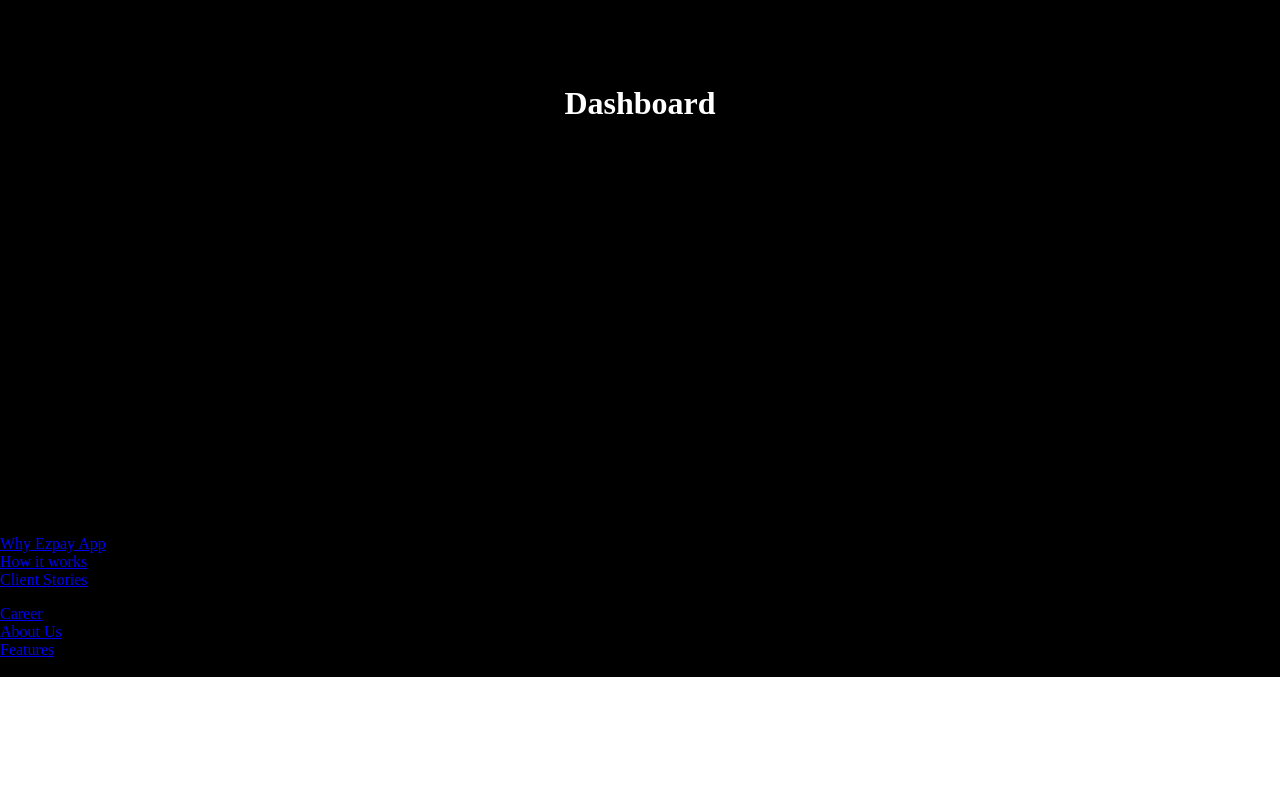
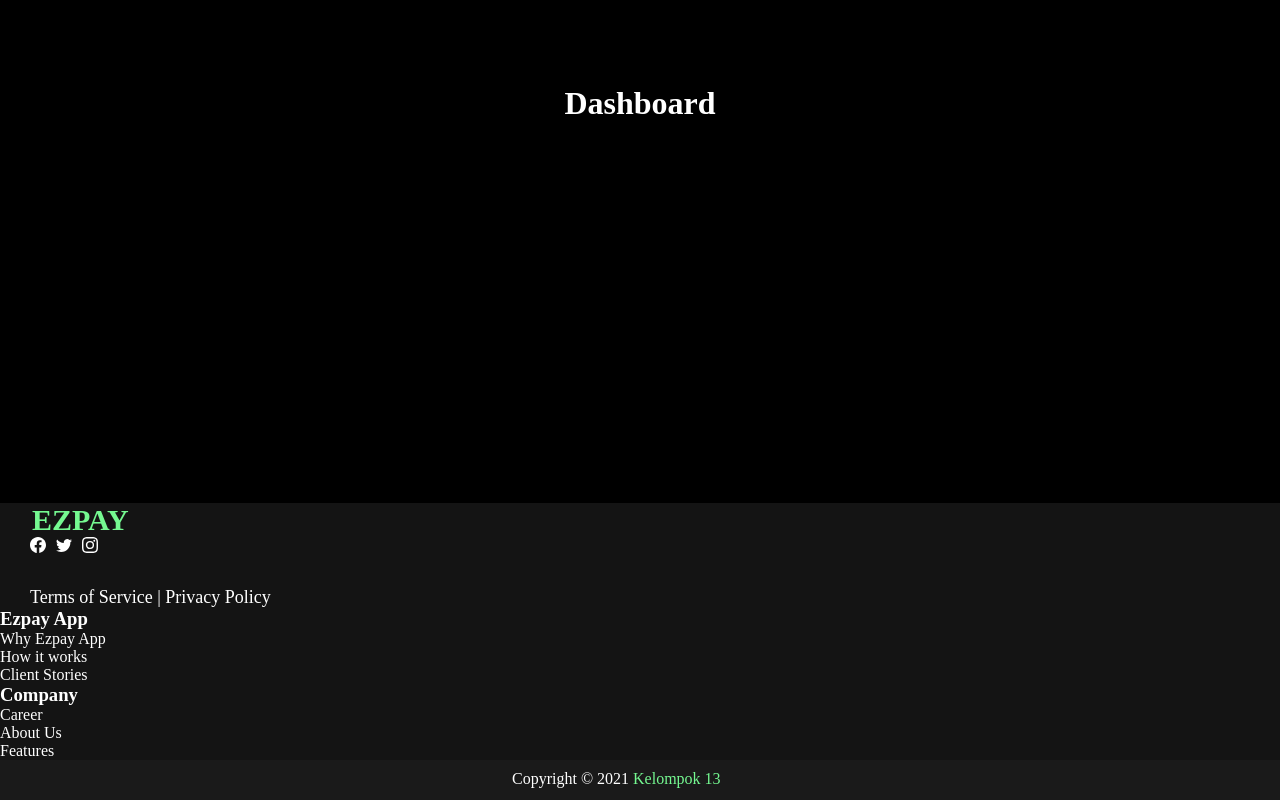
Before and after one commit to dwiwidianto/fe-ezpay, a React (Create React App) app: page / in a window 1280 px wide. Shown: the part 377-1177 px from the top of the page. Before the commit the page ends 1054 px from the top, so only its background shows below. Built offline with nearby package versions, Linux system fonts and the light colour scheme; a web font is replaced by a local one.

Commit message:
fix footer

```diff
--- a/package.json
+++ b/package.json
@@ -7,12 +7,14 @@
     "@testing-library/react": "^12.0.0",
     "@testing-library/user-event": "^13.2.1",
     "bootstrap": "5.1.3",
+    "css-loader": "^6.5.1",
     "react": "^17.0.2",
-    "react-bootstrap": "^2.1.0",
+    "react-bootstrap": "^2.1.1",
     "react-dom": "^17.0.2",
     "react-icons": "^4.3.1",
     "react-router-dom": "5.3.0",
     "react-scripts": "^2.1.3",
+    "style-loader": "^3.3.1",
     "web-vitals": "^2.1.0"
   },
   "scripts": {
--- a/src/components/footer/statusbar.module.css
+++ b/src/components/footer/Footer.css
@@ -1,5 +1,5 @@
 .statusbar {
-    background-color: "white";
+    background-color: "#ffffff";
     position: "relative";
     bottom: " 0";
     width: "100%";
@@ -22,7 +22,7 @@
 
 .list {
     text-decoration: "None";
-    color: "white";
+    color: "#ffffff";
 }
 
 .cont-fluid {
@@ -32,4 +32,5 @@
 
 .copyright {
     margin-left: "500px";
+    color: "#ffffff";
 }
--- a/src/components/footer/index.js
+++ b/src/components/footer/index.js
@@ -1,59 +1,123 @@
 import React from "react";
 import { Col, Container, Row } from "react-bootstrap";
-import "./statusbar.module.css"
-// import { BsFacebook, BsTwitter, BsInstagram } from "react-icons/bs";
+import { BsFacebook, BsTwitter, BsInstagram } from "react-icons/bs";
+import "./Footer.css";
 
 export default function Footer() {
   return (
-    <footer className="statusbar">
+    <>
+      <footer
+        className="statusbar"
+        style={{
+          backgroundColor: "#141414",
+          position: "relative",
+          bottom: "0",
+          width: "100%",
+        }}
+      >
         <Container fluid className="footer">
           <Row>
-          <Col md="5">
-            <h5 className="footer-logo">
+            <Col xs={6} md={4}>
+              <h5
+                className="footer-logo"
+                style={{
+                  color: "#75F991",
+                  textAlign: "left",
+                  paddingLeft: "32px",
+                  fontSize: "30px",
+                }}
+              >
                 EZPAY
               </h5>
-            {/* <BsFacebook style={{ marginLeft: "30px", marginRight: "10px" }} />
-            <BsTwitter style={{ marginRight: "10px" }} />
-            <BsInstagram /> */}
-
-          <Col md="3">
-            <h5 className="sublist">Ezpay App</h5>
+              <BsFacebook
+                style={{
+                  color: "#ffffff",
+                  marginLeft: "30px",
+                  marginRight: "10px",
+                }}
+              />
+              <BsTwitter style={{ color: "#ffffff", marginRight: "10px" }} />
+              <BsInstagram style={{ color: "#ffffff" }} />
+              <br />
+              <div
+                style={{
+                  color: "white",
+                  fontSize: "18px",
+                  marginLeft: "30px",
+                  marginTop: "30px",
+                }}
+              >
+                {" "}
+                Terms of Service | Privacy Policy{" "}
+              </div>
+            </Col>
+            <Col xs={6} md={4}>
+              <h3
+                className="sublist"
+                style={{ fontFamily: "Roboto Slab", color: "white" }}
+              >
+                Ezpay App
+              </h3>
               <ul>
                 <li className="list-unstyled">
-                <a href="#!" className="list">
+                  <a
+                    href="#!"
+                    style={{ textDecoration: "None", color: "#ffffff" }}
+                  >
                     Why Ezpay App
                   </a>
                 </li>
                 <li className="list-unstyled">
-                <a href="#!" className="list">
+                  <a
+                    href="#!"
+                    style={{ textDecoration: "None", color: "#ffffff" }}
+                  >
                     How it works
                   </a>
                 </li>
                 <li className="list-unstyled">
-                <a href="#!" className="list">
+                  <a
+                    href="#!"
+                    style={{ textDecoration: "None", color: "#ffffff" }}
+                  >
                     Client Stories
                   </a>
                 </li>
               </ul>
             </Col>
-          </Col>
-          <Col md="4">
-            <h5 className="sublist2">
+            <Col xs={6} md={4}>
+              <h3
+                className="sublist2"
+                style={{
+                  fontFamily: "Roboto Slab",
+                  textAlign: "left",
+                  color: "white",
+                }}
+              >
                 Company
-            </h5>
+              </h3>
               <ul>
                 <li className="list-unstyled">
-                <a href="#!" className="list">
+                  <a
+                    href="#!"
+                    style={{ textDecoration: "None", color: "#ffffff" }}
+                  >
                     Career
                   </a>
                 </li>
                 <li className="list-unstyled">
-                <a href="#!" className="list">
+                  <a
+                    href="#!"
+                    style={{ textDecoration: "None", color: "#ffffff" }}
+                  >
                     About Us
                   </a>
                 </li>
                 <li className="list-unstyled">
-                <a href="#!" className="list">
+                  <a
+                    href="#!"
+                    style={{ textDecoration: "None", color: "#ffffff" }}
+                  >
                     Features
                   </a>
                 </li>
@@ -61,9 +125,22 @@ export default function Footer() {
             </Col>
           </Row>
         </Container>
-      <Container fluid className="cont-fluid">
-        <p className="copyright"> Copyright © 2021 Kelompok 13 </p>
+        <Container
+          fluid
+          className="cont-fluid"
+          style={{ backgroundColor: "#1A1A1A", height: "40px" }}
+        >
+          <div
+            className="copyright"
+            style={{ marginLeft: "40%", color: "#ffffff", paddingTop: "10px" }}
+          >
+            Copyright © 2021{" "}
+            <a href="/#" style={{ color: "#75F991", textDecoration: "None" }}>
+              Kelompok 13
+            </a>
+          </div>
         </Container>
       </footer>
+    </>
   );
 }
```
Also changed, not shown: 1 other file (tests, documents, lock files or other folders). Lines whose indentation alone changed are shown as unchanged.
